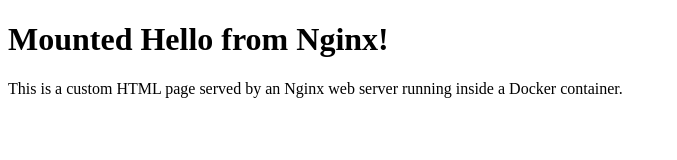
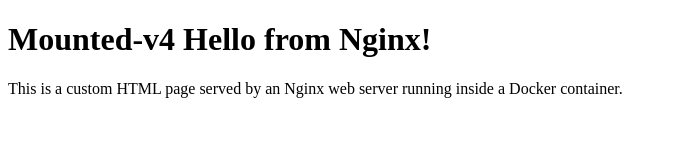
Before and after one commit to syednadeembe/dockerK8s_traning, a plain HTML site: page week2/docker_storage_volume/mounted_folder/index.html in a window 1280 px wide. Shown: the whole page, without its empty margins (0-677 px from the left). Drawn offline with Linux system fonts and the light colour scheme.

Commit message:
adding week3 content

```diff
--- a/week2/docker_storage_volume/mounted_folder/index.html
+++ b/week2/docker_storage_volume/mounted_folder/index.html
@@ -1,10 +1,10 @@
 <!DOCTYPE html>
 <html>
 <head>
-    <title>Mounted Nginx Docker example</title>
+    <title>Mounted-v2 Nginx Docker example</title>
 </head>
 <body>
-    <h1>Mounted Hello from Nginx!</h1>
+    <h1>Mounted-v4 Hello from Nginx!</h1>
     <p>This is a custom HTML page served by an Nginx web server running inside a Docker container.</p>
 </body>
 </html>
```
Also changed, not shown: 2 other files.
